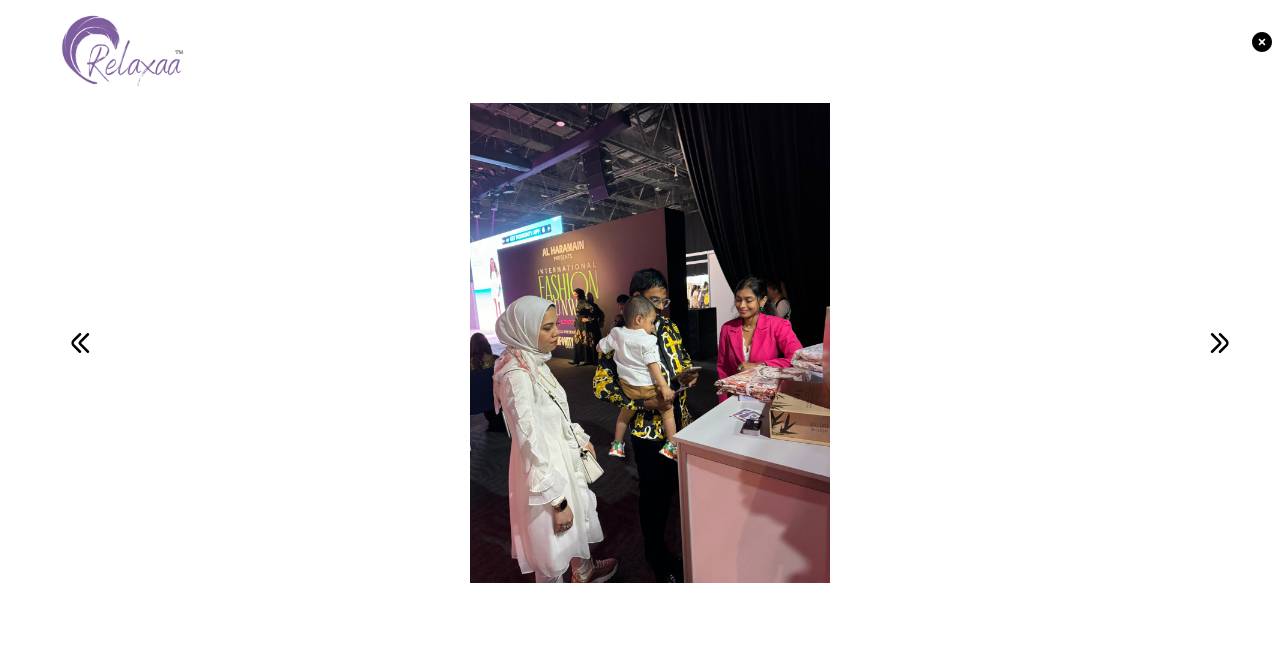
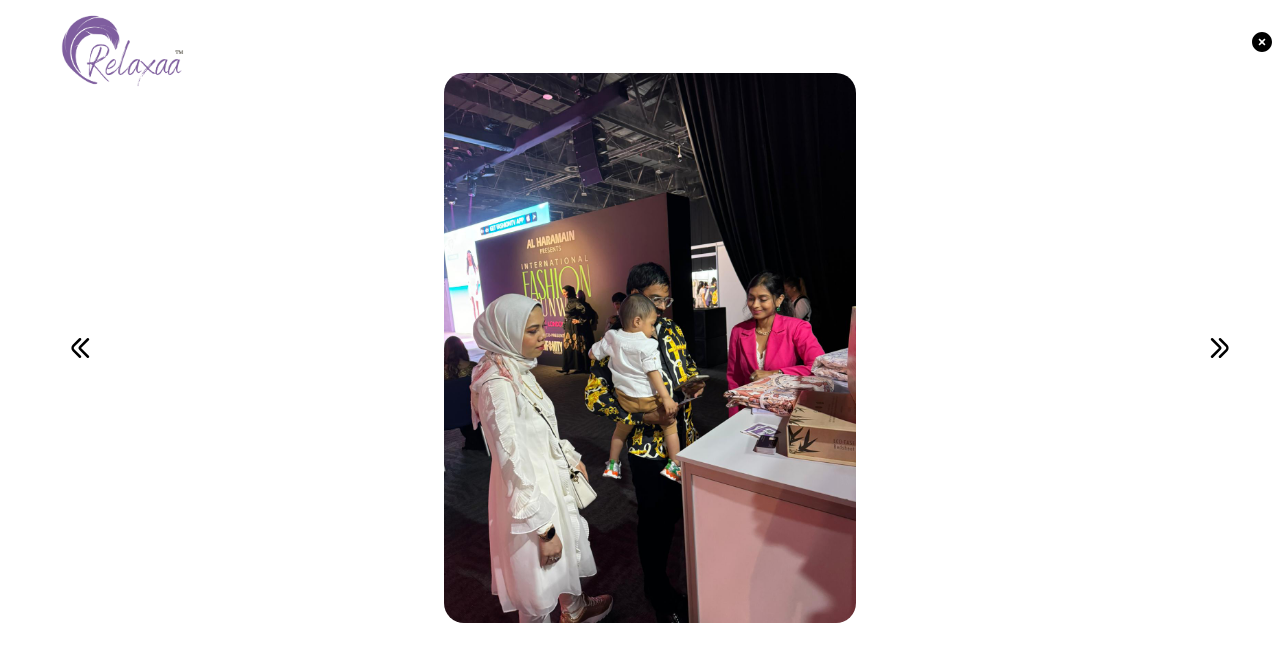
Before and after one commit to Balagurusiva/gallary, a Nuxt app: page / in a window 1280 px wide. Both pictures are taken after a click on the picture 215 px from the left and 216 px from the top of the page. Shown: the top 662 px of the page. Built offline with nearby package versions, Linux system fonts and the light colour scheme.

Commit message:
modified:   app.vue

```diff
--- a/app.vue
+++ b/app.vue
@@ -35,7 +35,7 @@
 						<NuxtImg src="circle-xmark.svg" width="20" height="20" />
 					</div>
 					<div
-						class="flex justify-between items-center sm:mt-[-50px]  sm:px-[50px] sm:pb-[50px]"
+						class="flex justify-between items-center sm:mt-[-20px]  sm:px-[50px] sm:pb-[50px]"
 					>
 						<div
 							class="sm:ml-[20px]"
@@ -47,7 +47,7 @@
 						<div class="flex items-center justify-center">
 							<NuxtImg
 								:src="currentImg"
-								class="w-[80%] h-[600px] object-contain rounded-[20px] overflow-clip"
+								class="w-full h-[550px] object-cover rounded-[20px] overflow-clip"
 							/>
 						</div>
 						<div @click="handleNext">
```
